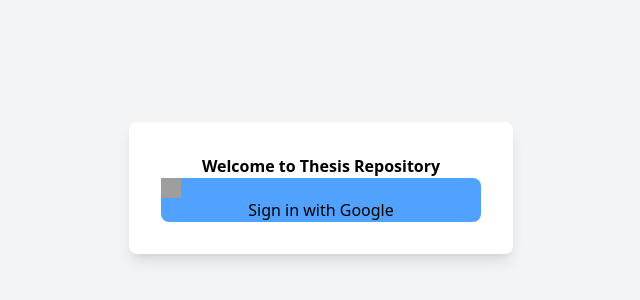
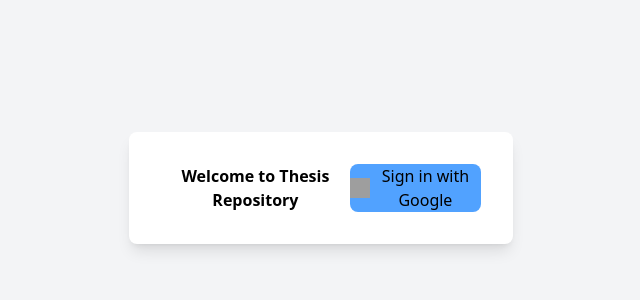
Before and after one commit to RenardMacorol/TheCICS, a React (Vite) app in the folder thesis-repo/: page / in a window 1280 px wide. Shown: the part 212-512 px from the top of the page, without its empty margins (319-959 px from the left). Built offline with nearby package versions, Linux system fonts and the light colour scheme; no server answers; grey boxes are pictures that could not be loaded.

Commit message:
Fix Css In Login and DashBoard (Static)

```diff
--- a/thesis-repo/src/components/Login.tsx
+++ b/thesis-repo/src/components/Login.tsx
@@ -25,11 +25,11 @@ const Auth = () => {
 
   return (
     <div className='flex items-center justify-center min-h-screen bg-gray-100'>
-      <div className='bg-white p-8 rounded-lg shadow-lg w-96 text-center'>
+      <div className='flex bg-white p-8 rounded-lg shadow-lg w-96 text-center items-center'>
       <h2 className='font-semibold'>Welcome to Thesis Repository</h2>
-      <button className=" w-full rounded-lg  justify-center bg-blue-400 hover:bg-blue-600"onClick={Login}>
+      <button className="flex items-center rounded-lg  bg-blue-400 hover:bg-blue-600"onClick={Login}>
         <img className="w-5 h-5" src="https://upload.wikimedia.org/wikipedia/commons/c/c1/Google_%22G%22_logo.svg"></img>
-        <span>Sign in with Google </span>
+        <span >Sign in with Google </span>
         </button>
       </div>
     </div>
```
